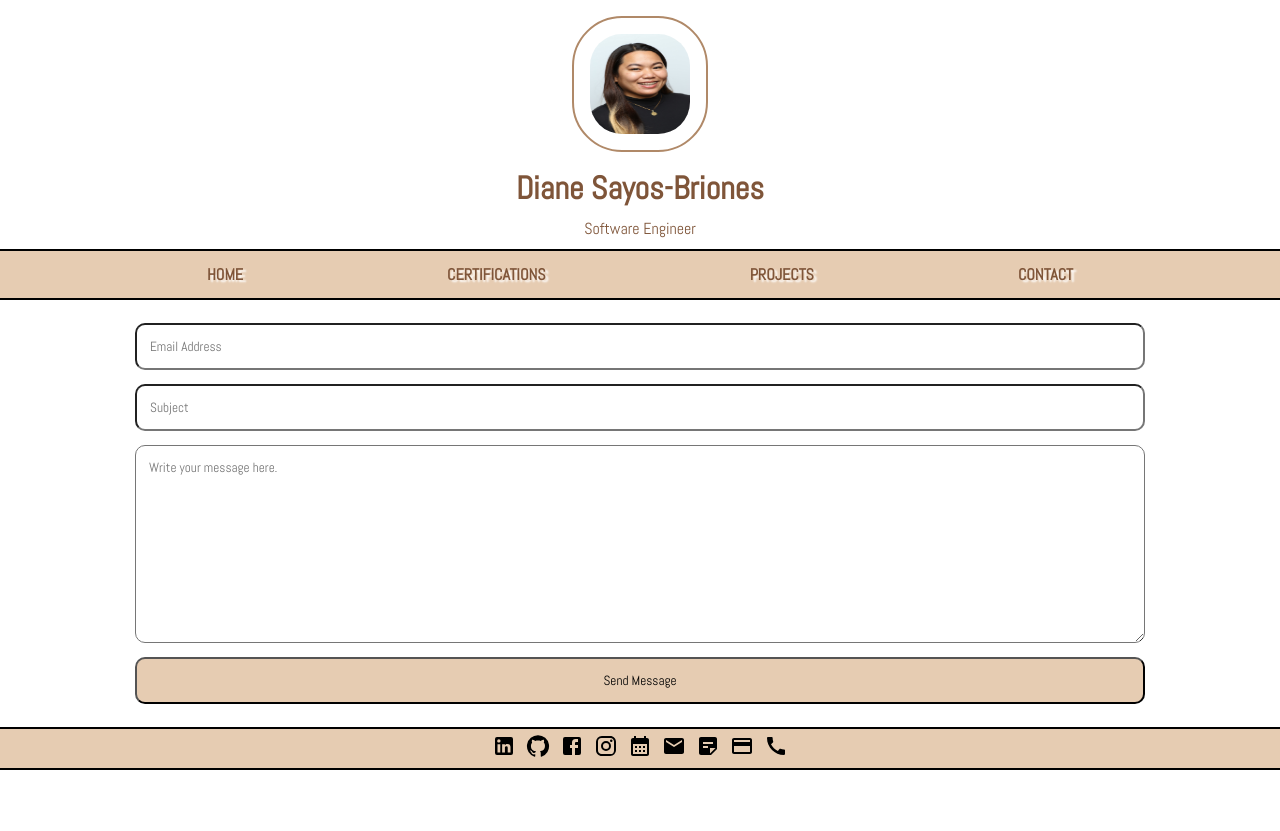
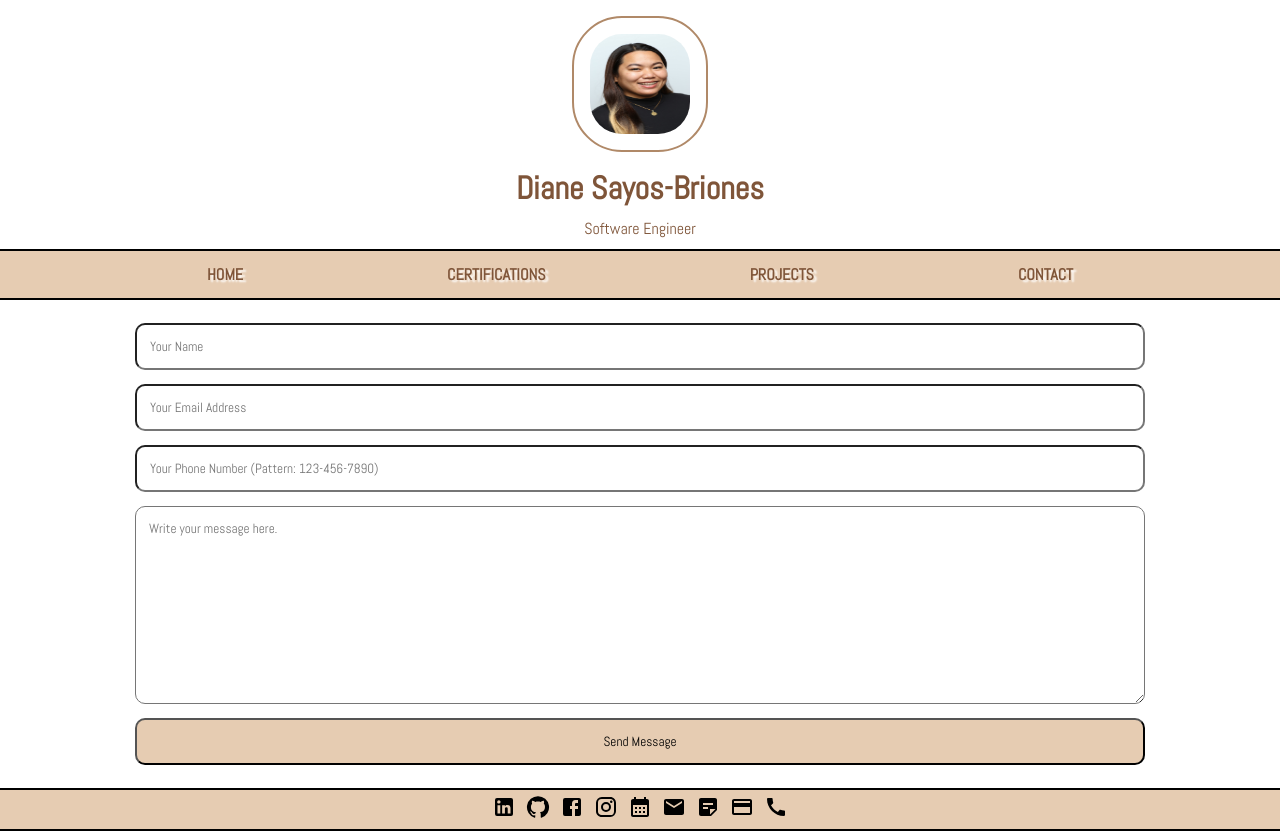
Before and after one commit to Diane-Sayos/Diane.Sayos.github.io, a React (Create React App) app: page /contact in a window 1280 px wide. Before the commit the page ends 800 px from the top, so only its background shows below. Built offline with nearby package versions, Linux system fonts and the light colour scheme.

Commit message:
emailjs added

```diff
--- a/package.json
+++ b/package.json
@@ -3,6 +3,7 @@
   "version": "0.1.0",
   "private": true,
   "dependencies": {
+    "@emailjs/browser": "^3.11.0",
     "@emotion/react": "^11.11.3",
     "@emotion/styled": "^11.11.0",
     "@mui/icons-material": "^5.15.2",
--- a/src/components/contact/Contact.js
+++ b/src/components/contact/Contact.js
@@ -1,27 +1,74 @@
 import './Contact.css';
 
-
+import { useState } from 'react';
+import emailjs from '@emailjs/browser';
 
 
 const Contact = () => {
+    const [name, setName] = useState('')
+    const [email, setEmail] = useState('');
+    const [message, setMessage] = useState('');
+    const [phone, setPhone] = useState('');
+
+    const serviceId = "service_pbtbshk";
+    const templateId = "template_b4b4ly7";
+    const publicKey = "JxcTAhgwPAFVho8mf";
+
+
+    const handleSubmit = (e) => {
+        e.preventDefault();
+        let templateParams = {
+            from_name: name,
+            from_phone: phone,
+            from_email: email,
+            message: message
+          };
+          emailjs.send(serviceId, templateId, templateParams, publicKey) //use your Service ID and Template ID
+            .then(function (response) {
+              console.log('SUCCESS!', response.status, response.text);
+              setName('');
+              setEmail('');
+              setMessage('');
+              setPhone('');
+            }, function (error) {
+              console.log('FAILED...', error);
+            });
+    }
     return (
         <section className="contact">
             <article className="contact-form">
-                <form>
+                <form onSubmit={handleSubmit}>
                     <input
-                        placeholder="Email Address"
-                        type="email"
+                        placeholder="Your Name"
+                        type="text"
+                        name="name"
+                        value={name}
+                        onChange={(e) => setName(e.target.value)}
                         required
                     />
                     <input
-                        type="text"
-                        placeholder="Subject"
+                        placeholder="Your Email Address"
+                        type="email"
+                        name="email"
+                        value={email}
+                        onChange={(e) => setEmail(e.target.value)}
+                        required
+                    />
+                    <input
+                        placeholder="Your Phone Number (Pattern: 123-456-7890)"
+                        type="tel"
+                        name="phone"
+                        value={phone}
+                        onChange={(e) => setPhone(e.target.value)}
                         required
                     />
                     <textarea
                         placeholder="Write your message here."
                         cols="20"
                         rows="10"
+                        name="message"
+                        value={message}
+                        onChange={(e) => setMessage(e.target.value)}
                         required
                     />
                     <button type="submit">Send Message</button>
```
Also changed, not shown: 1 other file (tests, documents, lock files or other folders).
